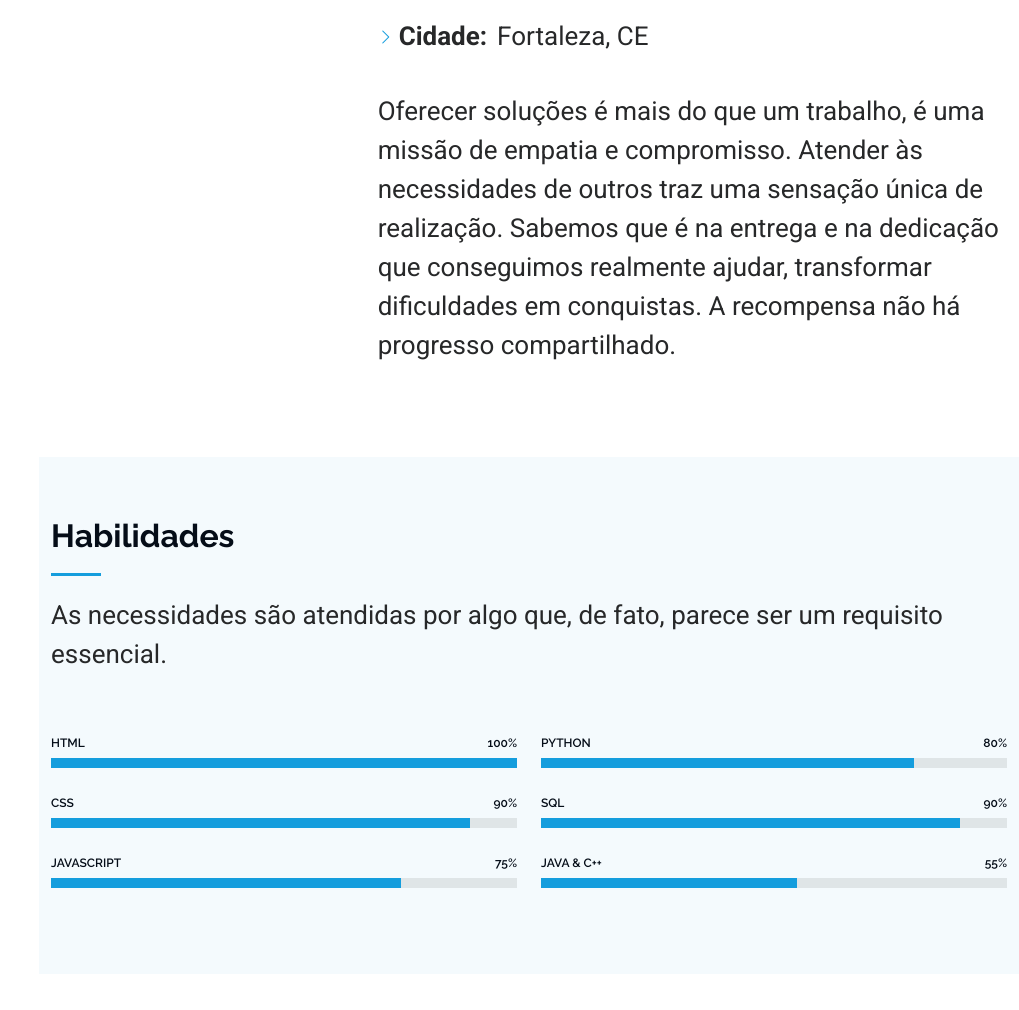
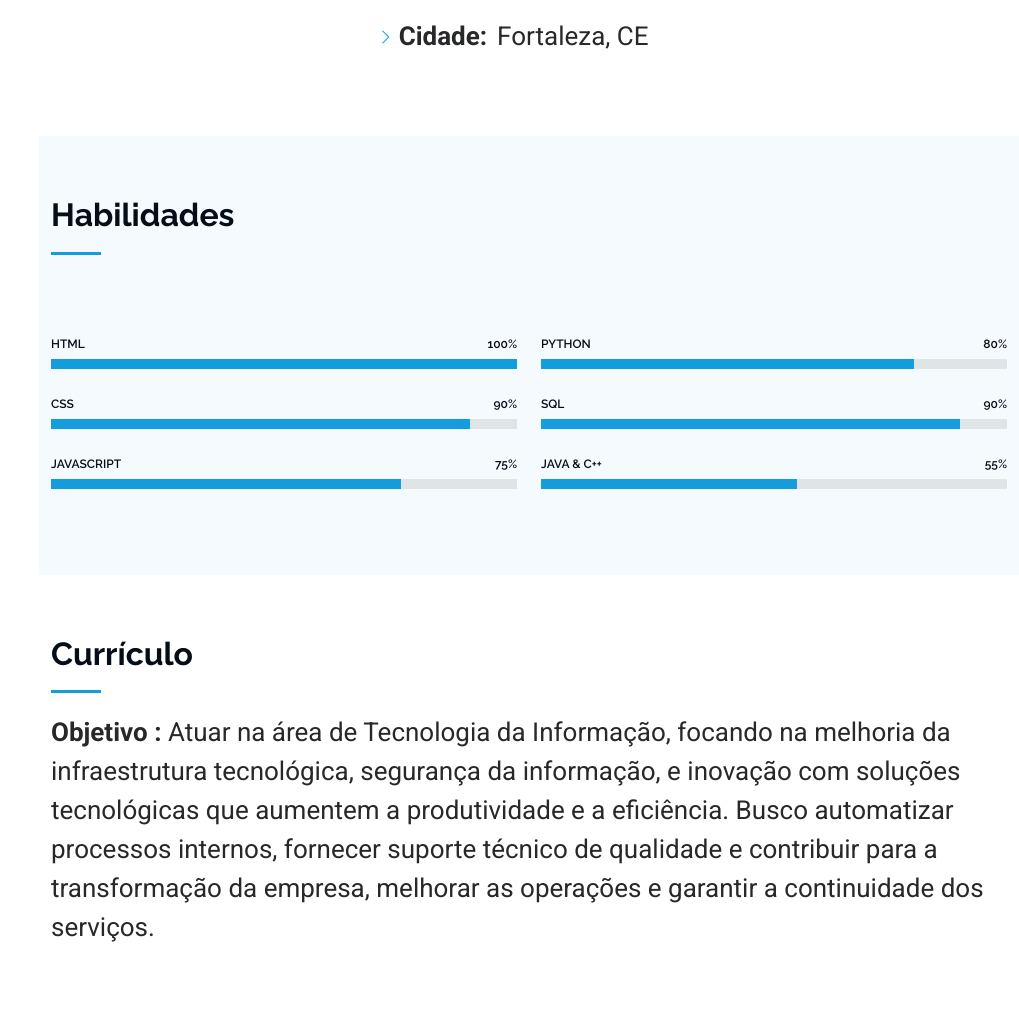
Before and after one commit to PereiraTalles/Portifolio, a plain HTML site: page index.html in a window 1280 px wide. Shown: the part 1301-2311 px from the top of the page, without its empty margins (261-1280 px from the left). Drawn offline with Linux system fonts and the light colour scheme.

Commit message:
mudanças

```diff
--- a/index.html
+++ b/index.html
@@ -89,12 +89,7 @@
                 </ul>
               </div>
             </div>
-            <p class="py-3">
-              Oferecer soluções é mais do que um trabalho, é uma missão de empatia e compromisso.
-              Atender às necessidades de outros traz uma sensação única de realização.
-              Sabemos que é na entrega e na dedicação que conseguimos realmente ajudar, transformar dificuldades em conquistas.
-              A recompensa não há progresso compartilhado.
-            </p>
+
           </div>
         </div>
 
@@ -106,7 +101,6 @@
 
       <div class="container section-title" data-aos="fade-up">
         <h2>Habilidades</h2>
-        <p>As necessidades são atendidas por algo que, de fato, parece ser um requisito essencial.</p>
       </div>
 
       <div class="container" data-aos="fade-up" data-aos-delay="100">
@@ -173,10 +167,11 @@
 
       <div class="container section-title" data-aos="fade-up">
         <h2>Currículo</h2>
-        <p>Meu papel é ser um entre o desejo de melhorar e as soluções fáceis para alcançar o objetivo.
-          Cada desafio é uma chance de servir com excelência e respeito.
-          Em cada gesto de ajuda, busco o real significado de ser dedicado.
-          O valor do trabalho é medido pelo impacto positivo que causo.</p>
+        <p><strong>Objetivo :</strong>
+          Atuar na área de Tecnologia da Informação, focando na melhoria da infraestrutura tecnológica, segurança da informação,
+          e inovação com soluções tecnológicas que aumentem a produtividade e a eficiência. Busco automatizar processos internos,
+          fornecer suporte técnico de qualidade e contribuir para a transformação da empresa, melhorar as operações e
+          garantir a continuidade dos serviços.</p>
       </div>
 
       <div class="container">
```
Also changed, not shown: assets/js/main.js (+1 -50 lines), assets/img/hero-bg.jpg (deleted), assets/img/services.jpg (deleted), assets/img/testimonials/testimonials-1.jpg (deleted), assets/img/testimonials/testimonials-2.jpg (deleted), assets/img/testimonials/testimonials-3.jpg (deleted), assets/img/testimonials/testimonials-4.jpg (deleted), assets/img/testimonials/testimonials-5.jpg (deleted).
